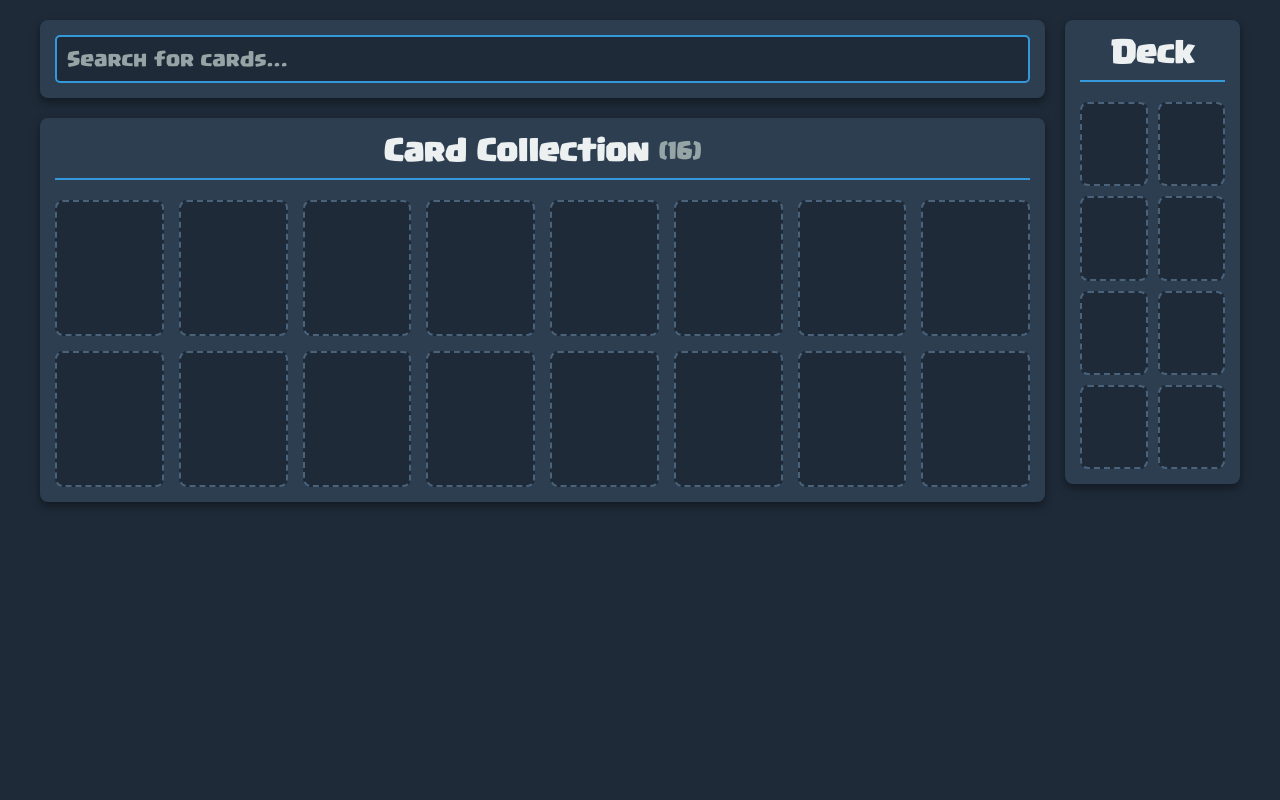
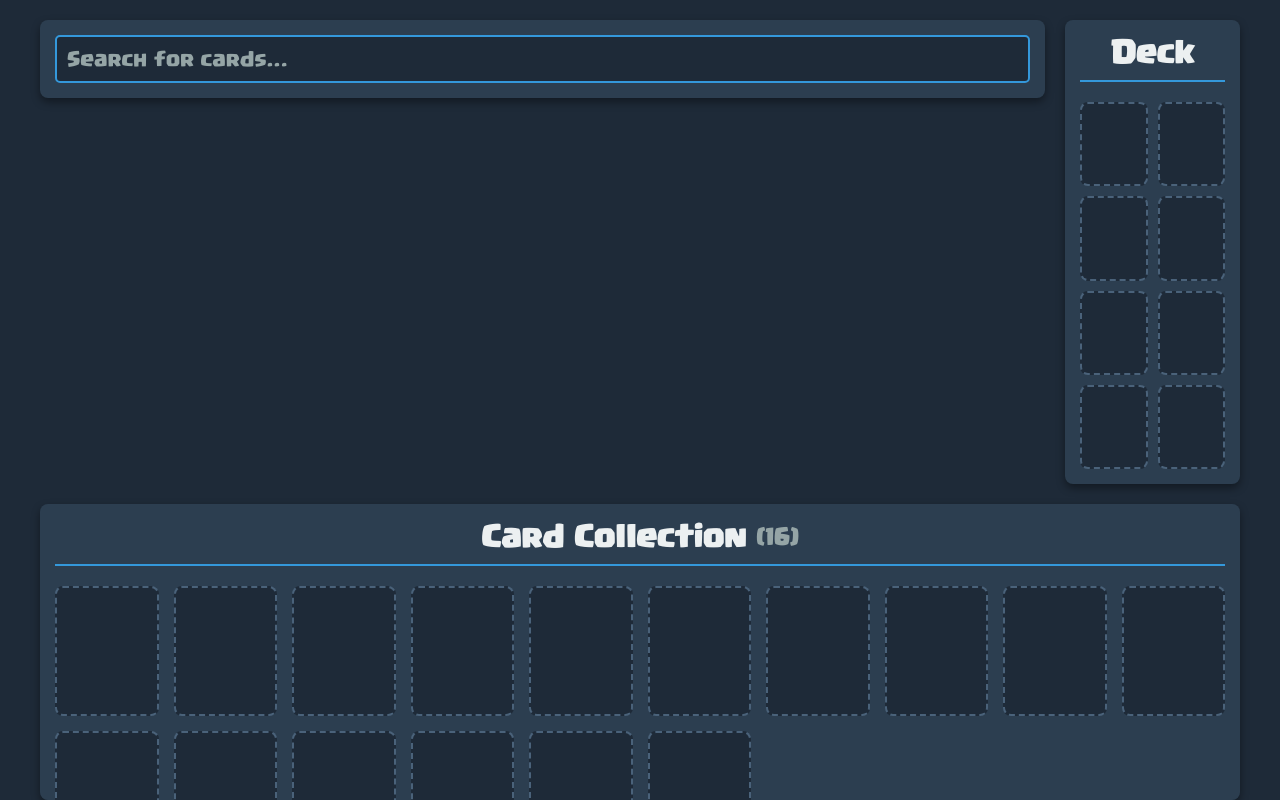
Before and after one commit to eli7148/eli7148.github.io, a plain HTML site: page index.html in a window 1280 px wide. Drawn offline with Linux system fonts and the light colour scheme.

Commit message:
Update index.html 3

```diff
--- a/index.html
+++ b/index.html
@@ -21,25 +21,35 @@
             background-color: #1e2a38;
             color: #ecf0f1;
             margin: 0;
-            padding: 0 20px;
+            padding: 20px; /* Padding for the sides */
+            /* REMOVED: Top padding is gone */
+            padding-top: 0;
+            padding-bottom: 0;
+            height: 100vh; /* Use full viewport height */
             display: flex;
-            justify-content: center;
-            padding-top: 20px;
+            flex-direction: column; /* Main layout is now vertical */
         }
 
         .app-container {
             width: 100%;
             max-width: 1200px;
+            margin: 0 auto; /* Center the content */
+            display: flex;
+            flex-direction: column;
+            gap: 20px;
+            height: 100%;
+        }
+
+        /* ADDED: A wrapper for the top row content */
+        .top-content {
             display: flex;
             gap: 20px;
             align-items: flex-start;
+            padding-top: 20px; /* Add padding here so it's inside the page flow */
         }
 
-        .left-column {
-            flex: 1 1 auto;
-            display: flex;
-            flex-direction: column;
-            gap: 20px;
+        .search-panel {
+            flex: 1 1 auto; /* Search panel grows to fill space */
         }
 
         .panel {
@@ -64,7 +74,9 @@
         }
 
         .card-selection {
-            max-height: 85vh;
+            /* This panel will now grow and scroll */
+            flex: 1;
+            min-height: 0; /* Necessary for flex-grow to work with scrolling */
             overflow-y: auto;
         }
 
@@ -75,7 +87,6 @@
         }
 
         .deck-builder {
-            /* ADJUSTED: Width reduced by ~3% */
             flex: 0 1 175px;
         }
 
@@ -119,9 +130,24 @@
 
     <div class="app-container">
 
-        <div class="left-column">
-            <div class="panel">
+        <div class="top-content">
+            <div class="panel search-panel">
                 <input type="search" id="search-bar" placeholder="Search for cards...">
+            </div>
+
+            <div class="panel deck-builder">
+                <h2>Deck</h2>
+                <div class="deck-grid">
+                    <div class="deck-slot"></div>
+                    <div class="deck-slot"></div>
+                    <div class="deck-slot"></div>
+                    <div class="deck-slot"></div>
+                    <div class="deck-slot"></div>
+                    <div class="deck-slot"></div>
+                    <div class="deck-slot"></div>
+                    <div class="deck-slot"></div>
+                </div>
+            </div>
         </div>
 
         <div class="panel card-selection">
@@ -145,21 +171,6 @@
                 <div class="card"></div>
             </div>
         </div>
-        </div>
-
-        <div class="panel deck-builder">
-            <h2>Deck</h2>
-            <div class="deck-grid">
-                <div class="deck-slot"></div>
-                <div class="deck-slot"></div>
-                <div class="deck-slot"></div>
-                <div class="deck-slot"></div>
-                <div class="deck-slot"></div>
-                <div class="deck-slot"></div>
-                <div class="deck-slot"></div>
-                <div class="deck-slot"></div>
-            </div>
-        </div>
 
     </div>
 
```
Lines whose indentation alone changed are shown as unchanged.
